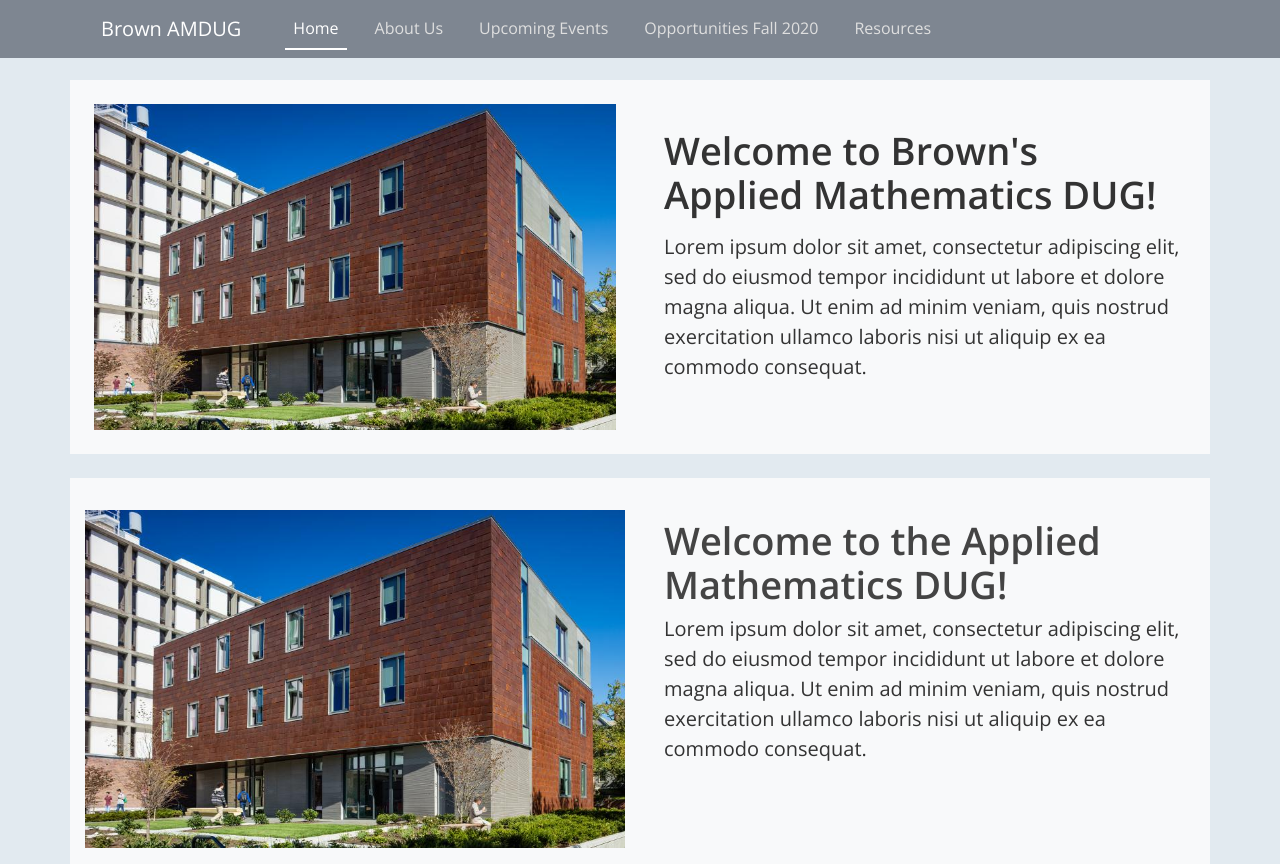
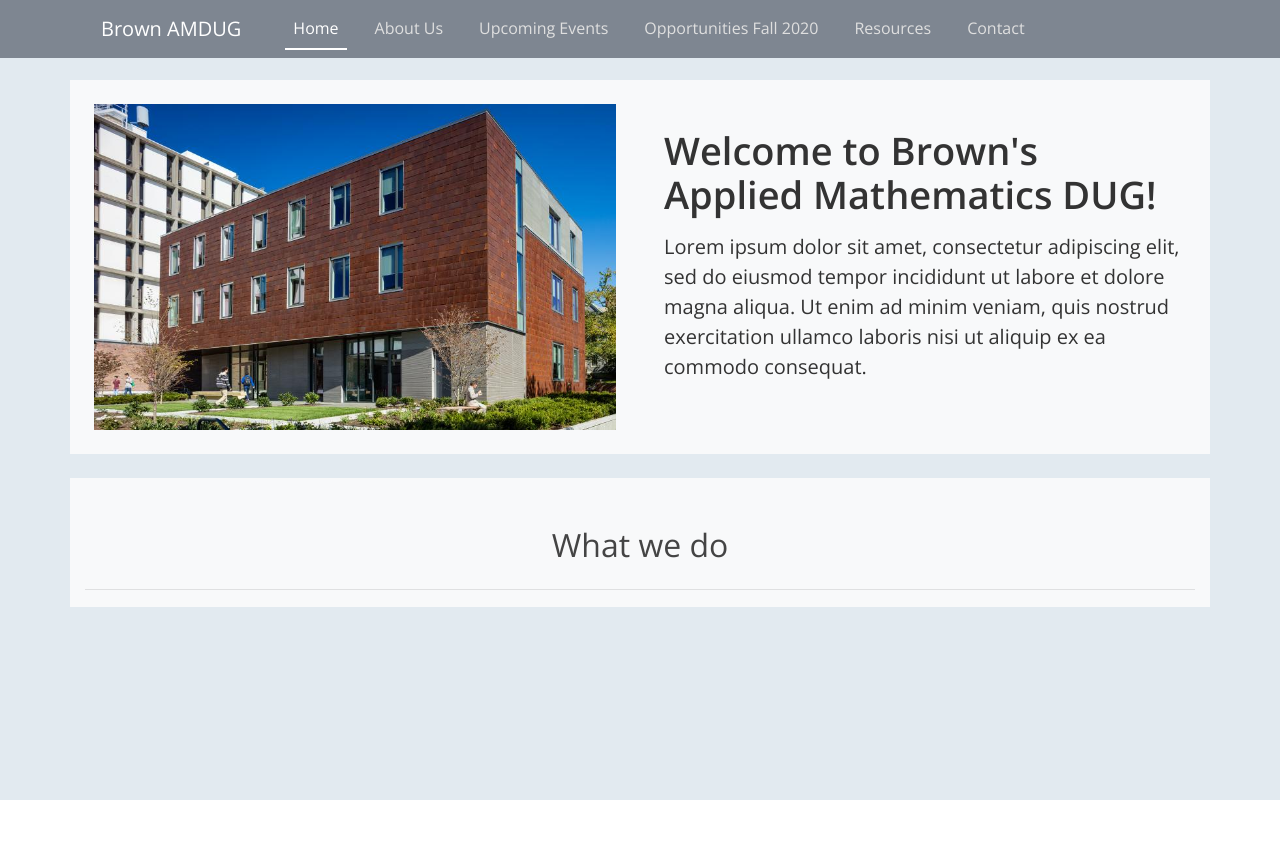
Before and after one commit to AdamWang00/amdug-website, a Flask app: page / in a window 1280 px wide. After the commit the page ends 800 px from the top, so only its background shows below. Run offline with Flask 2, Linux system fonts and the light colour scheme; some libraries are stand-ins or nearby versions.

Commit message:
contact, home improvement

```diff
--- a/website/main/routes.py
+++ b/website/main/routes.py
@@ -31,3 +31,8 @@
 @main.route("/resources")
 def resources():
     return render_template('resources.html', title='Resources')
+
+
+@main.route("/contact")
+def contact():
+    return render_template('contact.html', title='Contact')
--- a/website/templates/home.html
+++ b/website/templates/home.html
@@ -12,16 +12,19 @@
     <br>
 
     <div class="row bg-light">
-        <p></p>
-    </div>
-    <div class="row bg-light">
-        <br>
+        <div class="col-lg-12">
+            <div class="d-flex justify-content-center mt-5">
+                <h2>What we do</h2>
+            </div>
+        </div>
+        <div class="col-lg-12">
+            <hr/>
+        </div>
         <div class="col-lg-6">
-            <img src="{{ url_for('static', filename='images/am_new.jpg') }}" class="img-fluid pt-3 pb-3" alt="AMDUG">
         </div>
-        <div class="col-lg-6 p-4">
-            <h1 class="title">Welcome to the Applied Mathematics DUG!</h1>
-            <p class="lead">Lorem ipsum dolor sit amet, consectetur adipiscing elit, sed do eiusmod tempor incididunt ut labore et dolore magna aliqua. Ut enim ad minim veniam, quis nostrud exercitation ullamco laboris nisi ut aliquip ex ea commodo consequat.</p>
+        <div class="col-lg-6">
         </div>
     </div>
+    <br>
+
 {% endblock content %}
--- a/website/templates/layout.html
+++ b/website/templates/layout.html
@@ -39,6 +39,7 @@
 				<a id="events-link" class="nav-item nav-link" href="{{ url_for('main.events') }}">Upcoming Events</a>
 				<a id="opportunities-link" class="nav-item nav-link" href="{{ url_for('main.opportunities') }}">Opportunities Fall 2020</a>
 				<a id="resources-link" class="nav-item nav-link" href="{{ url_for('main.resources') }}">Resources</a>
+				<a id="contact-link" class="nav-item nav-link" href="{{ url_for('main.contact') }}">Contact</a>
 			<script type="text/javascript">
 				function setActiveTitle(title) {
 					const titles = {
@@ -47,6 +48,7 @@
 						'Upcoming Events':'events-link',
 						'Opportunities Fall 2020':'opportunities-link',
 						'Resources':'resources-link',
+						'Contact':'contact-link'
 					};
 					const activeId = titles[title];
 					if (activeId) {
```
Also changed, not shown: website/templates/contact.html (added, +7 -0 lines).
